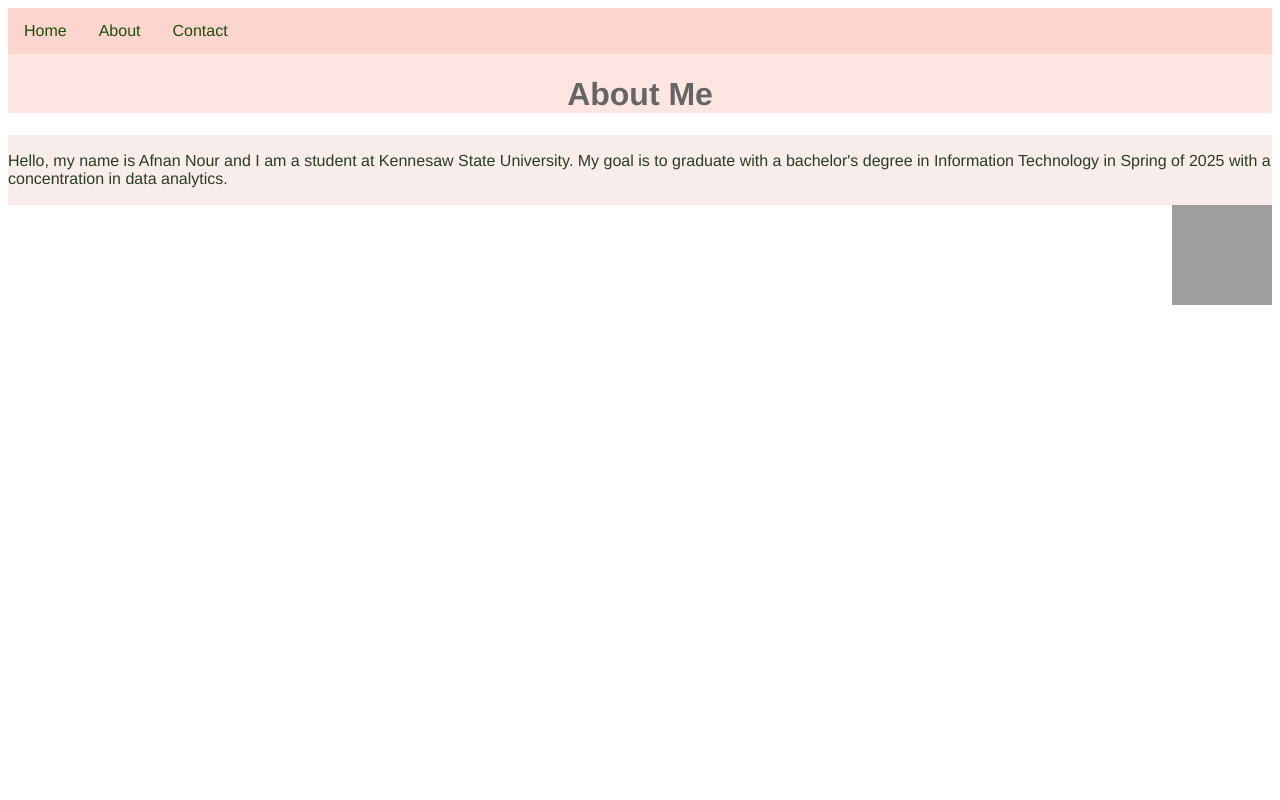
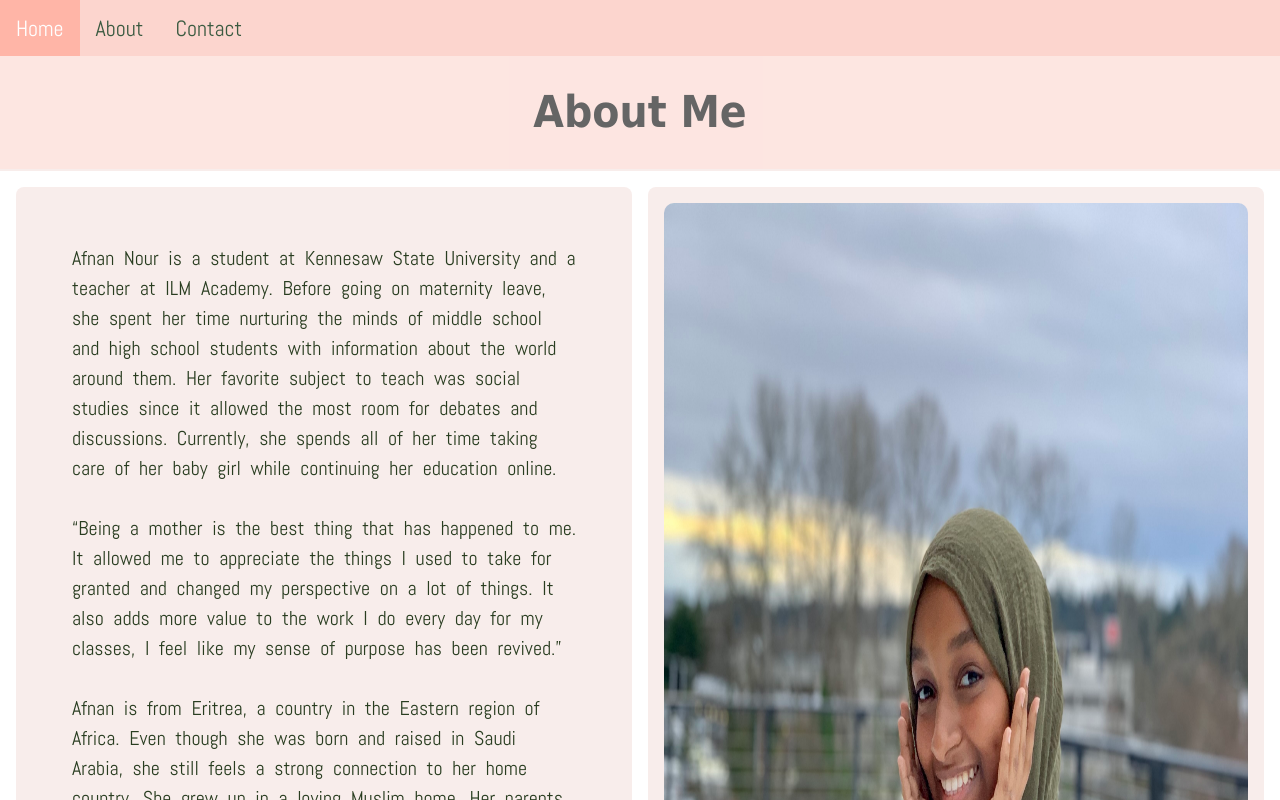
Before and after one commit to afnanmahmud/afnanmahmud.github.io, a website: page docs/html/about.html in a window 1280 px wide. Shown: the top 800 px of the page. Drawn offline with Linux system fonts and the light colour scheme; grey boxes are pictures that could not be loaded.

Commit message:
updated all pages with font and image

```diff
--- a/docs/css/style.css
+++ b/docs/css/style.css
@@ -4,68 +4,94 @@ ul {
     padding: 0;
     overflow: hidden;
     background-color: #fcd5ce;
-    font-family: Helvetica;
+    font-family: 'Abel';
+    font-size: 22px;
+
+}
+
+.my_image {
+    min-width: 100%;
+    min-height: 100%;
+    border-radius: 10px;
+}
+
+.image-container {
+    display: flex;
+    justify-content: center;
+    align-items: center;
+    overflow: hidden;
+}
+
+.about-me-description {
+    margin: 0;
+    word-spacing: 5px;
+    line-height: 1.5em;
+    font-size: 20px;
+    display: flex;
+    justify-content: center;
+    align-items: center;
+    flex-direction: column;
+    padding: 2em;
+    color:rgb(41, 61, 32);
+
+
+}
+
+.welcome-page-description {
+    font-family: 'Abel';
+    font-size: 20px;
+}
+
+.navbar-item {
+    float: left;
+    font-family: 'Abel';
+    font-size: 22px;
+
+}
+
+.navbar-item-atag {
+    display: block;
+    color: #3a5a40;
+    text-align: center;
+    padding: 14px 16px;
+    text-decoration: none;
+    font-family: 'Abel';
+    font-size: 22px;
+    font-weight: 500;
+}
+
+/* color of text block when hovered over*/
+.navbar-item-atag:hover {
+    background-color: #ffb5a7;
+    color: white;
+}
+
+.titleBanner{
+    background-color: #fcd5ce;
+    opacity: 60%;
+    width: 100%;
+    height: 14%;
+    text-align: center;
+    padding-top: 1px;
+    font-family: Tahoma;
 }
 
 
-li {
-    float: left;
-    font-family: Helvetica;
-}
-
-li a {
-    display: block;
-    color: rgb(30, 77, 9);
-    text-align: center;
-    padding: 14px 16px;
-    text-decoration: none;
-    font-family: Helvetica;
-}
-
-/* color of text block when hovered over*/
-li a:hover {
-    background-color: #ffb5a7;
-    color: white;
-    font-family: Helvetica;
-}
-
-.HomeTitle {
-    background-color: #fcd5ce;
-    opacity: 60%;
-    width: 100%;
-    height: 120%;
-    text-align: center;
-    padding-top: 1px;
-    font-family: Helvetica;
-}
-
-.AboutTitle {
-    background-color: #fcd5ce;
-    opacity: 60%;
-    width: 100%;
-    height: 120%;
-    text-align: center;
-    padding-top: 1px;
-    font-family: Helvetica;
-}
 
 .bodyParagraphs {
     padding-top: 1px;
     padding-bottom: 1px;
-    font-family: Helvetica;
     background-color: #f8edeb;
+    padding-left: 20px;
+    padding-right: 30px;
     color:rgb(41, 61, 32);
 }
 
 .contactTitle {
-    background-color: #fcd5ce;
-    opacity: 60%;
-    width: 100%;
-    height: 120%;
-    text-align: center;
-    padding-top: 1px;
-    font-family: Helvetica;
+    color:rgb(66, 75, 62);
+    padding-left: 15px;
 }
+
 
 .formTitles {
     background-color: #f8edeb;
@@ -75,8 +101,7 @@ li a:hover {
     height: 120%;
     padding-top: 10px;
     padding-left: 20px;
-    font-family: Helvetica;
-}
+    font-family: 'Abel';}
 
 #message {
     height:200px;
@@ -87,6 +112,39 @@ li a:hover {
 }
 
 #error-text {
-    color: red;
+    color: rgb(148, 41, 41);
     font-family: Helvetica;
 }
+
+html,
+body {
+  height: 100%;
+  margin: 0;
+}
+
+main {
+    margin: 0;
+    padding: 1rem;
+    height: 100%;
+}
+
+.container {
+    display: flex;
+    flex-wrap: wrap;
+    gap: 1rem;
+    height: 100%;
+}
+
+.column {
+    padding: 1rem;
+    border-radius: 8px;
+    background-color: #f8edeb;
+    flex: 1;
+}
+
+@media (max-width: 1024px) {
+    .column {
+      width: 100%;
+      flex: auto;
+    }
+}
--- a/docs/html/about.html
+++ b/docs/html/about.html
@@ -1,24 +1,54 @@
 <!DOCTYPE html>
 <html>
+<!-- Importing a font from google -->
+<link href='https://fonts.googleapis.com/css?family=Abel' rel='stylesheet'>
+
+<style>
+    body {
+        font-family: 'Abel';font-size: 22px;
+    }
+</style>
 
 <head>
     <link rel="stylesheet" href="./../css/style.css">
 </head>
 
 <body>
+
     <ul>
-        <li><a href="../html/index.html">Home</a></li>
-        <li><a href="../html/about.html">About</a></li>
-        <li><a href="../html/contact.html">Contact</a></li>
+        <li class="navbar-item"><a class="navbar-item-atag" href="../html/index.html">Home</a></li>
+        <li class="navbar-item"><a class="navbar-item-atag" href="../html/about.html">About</a></li>
+        <li class="navbar-item"><a class="navbar-item-atag" href="../html/contact.html">Contact</a></li>
     </ul>
-    <div class = "AboutTitle">
+    <div class="titleBanner">
         <h1>About Me</h1>
     </div>
     <div class = "bodyParagraphs">
-        <p>Hello, my name is Afnan Nour and I am a student at Kennesaw State University. My goal is to graduate with a bachelor's degree in Information Technology in Spring of 2025 with a concentration in data analytics.</p>
     </div>
+
+    <main>
+        <section class="container">
+            <div class="column">
+                <p class="about-me-description">
+
+                    Afnan Nour is a student at Kennesaw State University and a teacher at ILM Academy. Before going on maternity leave, she spent her time nurturing the minds of middle school and high school students with information about the world around them. Her favorite subject to teach was social studies since it allowed the most room for debates and discussions. Currently, she spends all of her time taking care of her baby girl while continuing her education online. <br><br>
+
+                    “Being a mother is the best thing that has happened to me. It allowed me to appreciate the things I used to take for granted and changed my perspective on a lot of things. It also adds more value to the work I do every day for my classes, I feel like my sense of purpose has been revived.” <br><br>
+
+
+                    Afnan is from Eritrea, a country in the Eastern region of Africa. Even though she was born and raised in Saudi Arabia, she still feels a strong connection to her home country. She grew up in a loving Muslim home. Her parents have a strong influence on her personality. She attributes her smile and kindness to her mother, and her work ethic to her father. Her environment allowed her passion for knowledge and love for school to continue to shine, despite facing so many challenges growing up. Her goal is to continue educating herself, even after graduating in 2025.<br><br>
+
+
+                    “As a student at Kennesaw State University, my passion for learning continues to grow with every semester that I spend here. I enjoy the welcoming environment and the vibrant campus. My classes provide thought-provoking scenarios and assignments that prepare me for my future. The friends that entered my life through KSU make me feel very grateful and proud to be a student here. It is a very big part of my identity and will continue to influence my future!”
+                </p>
+            </div>
+
+			<div class="column image-container">
+                <img class="my_image" src="./../images/afnan-picture.jpeg" alt="a picture of Afnan with hands under her chin">
+            </div>
+		</section>
+	</main>
     <img src="https://i.pinimg.com/564x/8f/c1/3a/8fc13a626aa6c0805c7a914960d2f207.jpg" alt="pixel pink computer" style="float:right;width:100px;height:100px;">
-
 </body>
 
 </html>
```
Also changed, not shown: docs/html/contact.html (+16 -4 lines), docs/html/index.html (+12 -5 lines), docs/images/afnan-picture.jpeg (added).
